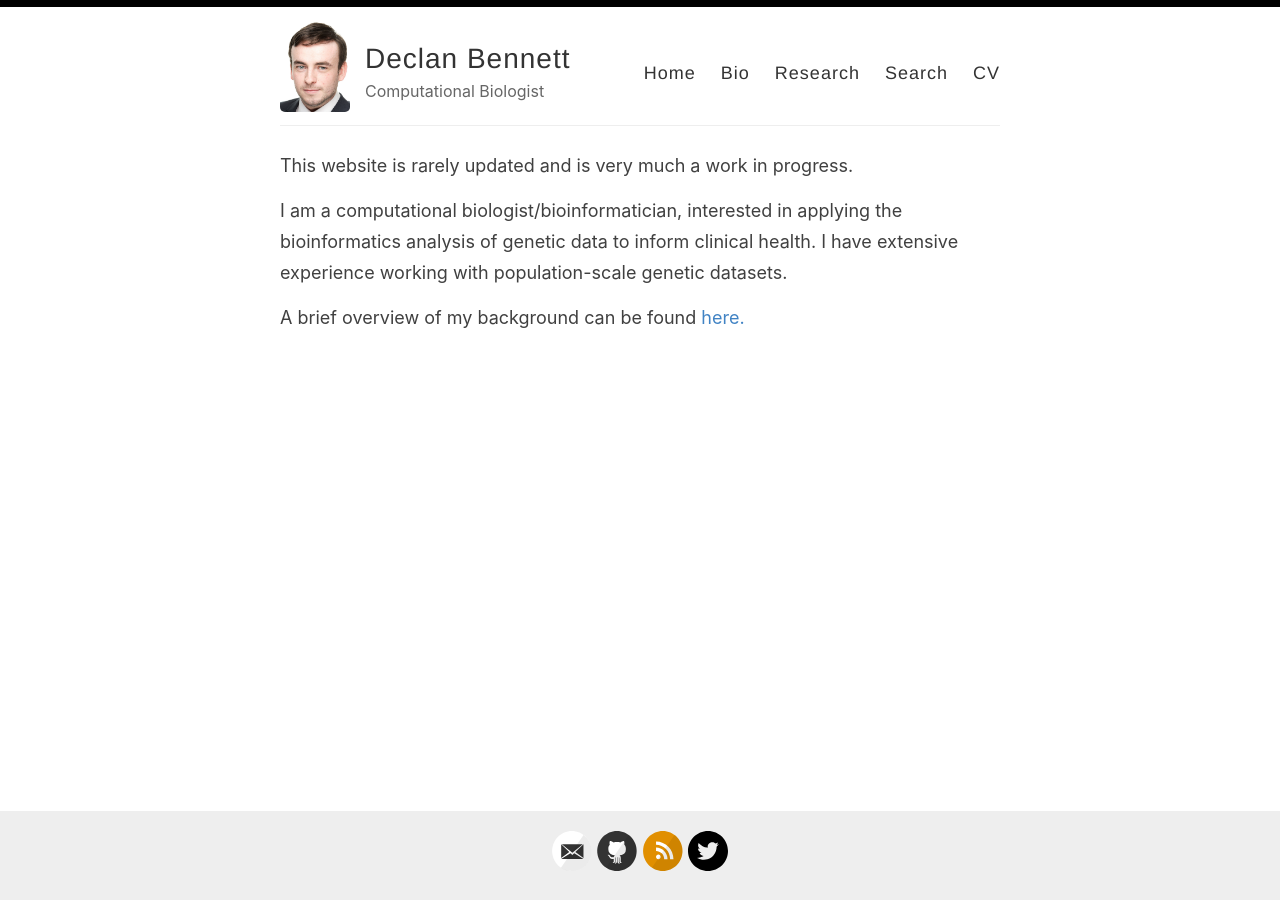
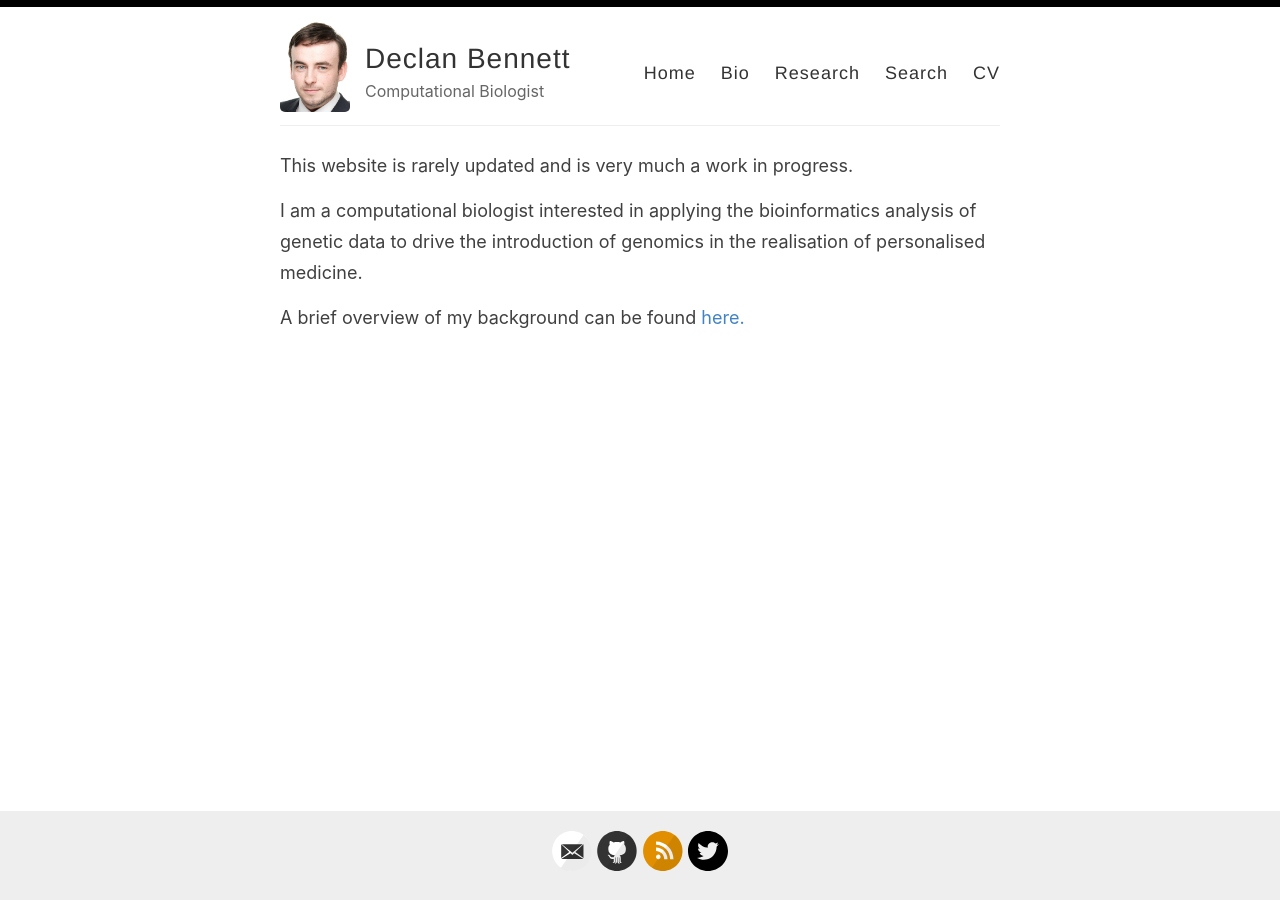
Before and after one commit to declan93/declan93.github.io, a Jekyll site: the page built from index.html, in a window 1280 px wide. Built offline with Jekyll 4.4.1, drawn with Linux system fonts in a browser that asks for light colours; the list of posts is cut into pages by our own code.

Commit message:
Update index.html

```diff
--- a/index.html
+++ b/index.html
@@ -4,8 +4,7 @@ layout: default
 <div class="header">
   <h2></h2>
   <p> This website is rarely updated and is very much a work in progress. </p>
-    <p> I am a computational biologist/bioinformatician, interested in applying the bioinformatics analysis of genetic data to inform clinical health.
-      I have extensive experience working with population-scale genetic datasets. </p>
+    <p> I am a computational biologist interested in applying the bioinformatics analysis of genetic data to drive the introduction of genomics in the realisation of personalised medicine.  </p>
 
     <p>A brief overview of my background can be found <a href="{{ site.baseurl }}/Bio">here.</a>
   </p>
```
